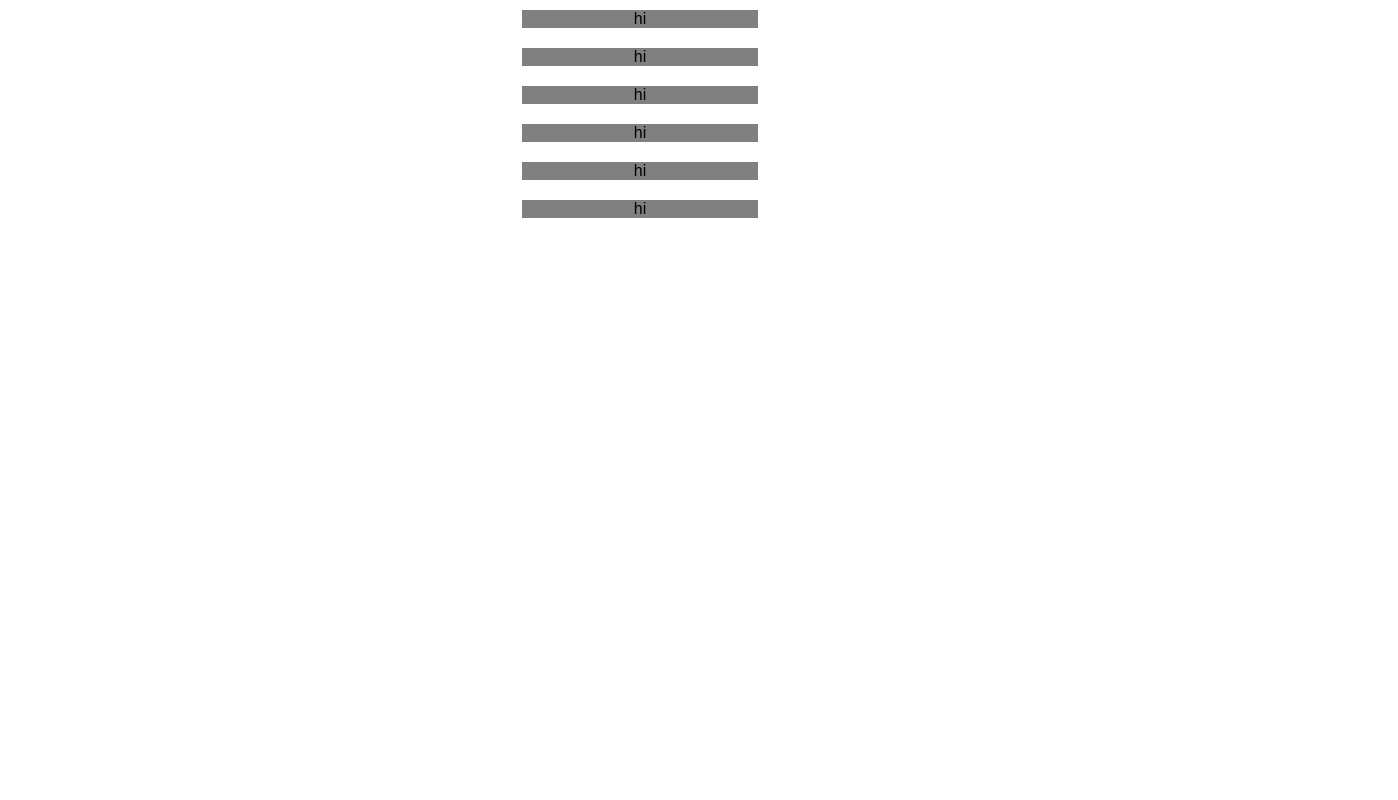
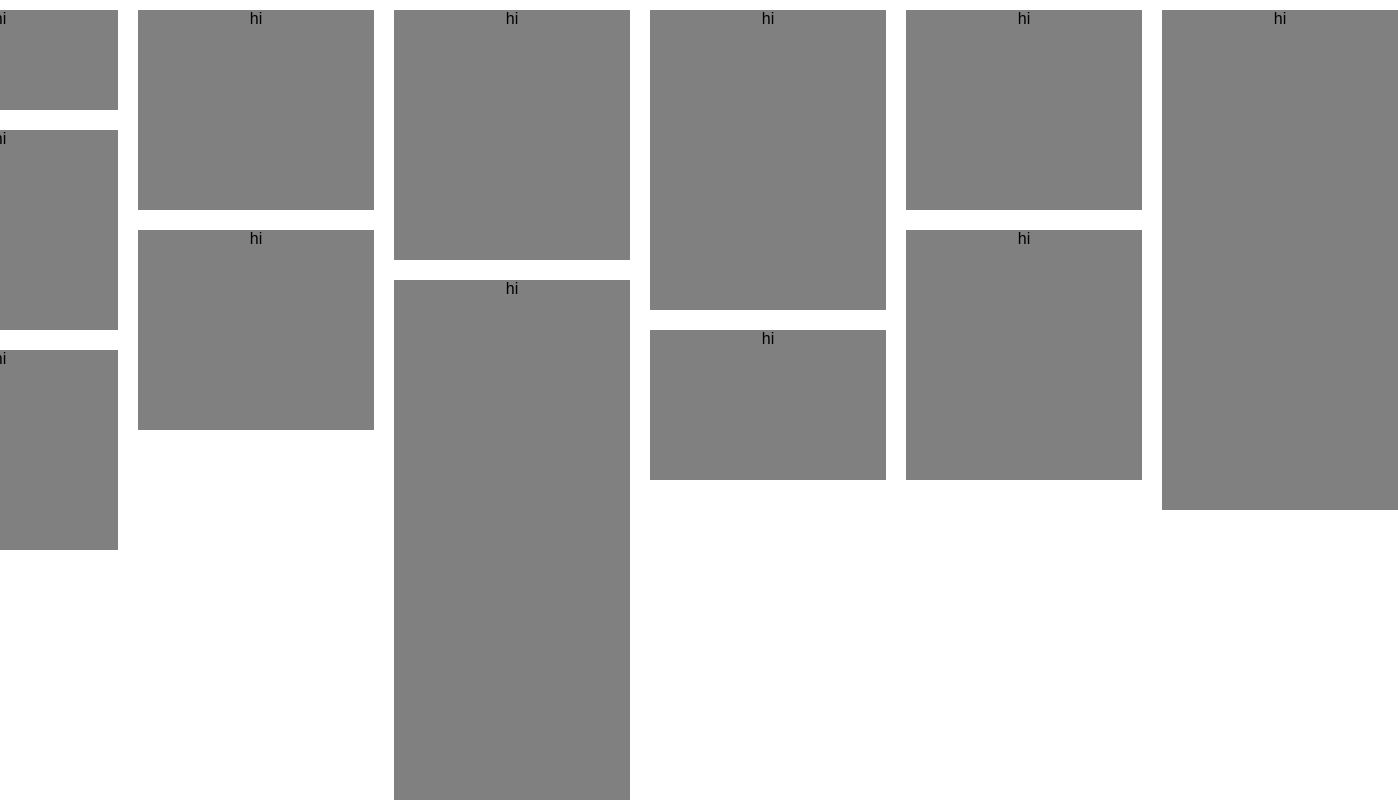
Before and after one commit to jamiemd/masonry-grid, a React (Create React App) app: page / in a window 1280 px wide. Shown: the top 800 px of the page, 1398 px wide, since content can reach past the window. Built offline with nearby package versions, Linux system fonts and the light colour scheme.

Commit message:
rendering columns

```diff
--- a/src/Grid.js
+++ b/src/Grid.js
@@ -53,37 +53,47 @@ class Grid extends Component {
     return (
       <div style={container}>
         <div style={columnMain}>
-          {columns.map((image, i) => (
+          {columns[0].map((image, i) => (
             <div style={{ height: image.height, ...column }} key={i}>
               hi
             </div>
           ))}
         </div>
-        {/* <div style={columnMain}>
-          {this.state.column2.map(image => (
-            <div style={column}>{image}</div>
+        <div style={columnMain}>
+          {columns[1].map((image, i) => (
+            <div style={{ height: image.height, ...column }} key={i}>
+              hi
+            </div>
           ))}
         </div>
         <div style={columnMain}>
-          {this.state.column3.map(image => (
-            <div style={column}>{image}</div>
+          {columns[2].map((image, i) => (
+            <div style={{ height: image.height, ...column }} key={i}>
+              hi
+            </div>
           ))}
         </div>
         <div style={columnMain}>
-          {this.state.column4.map(image => (
-            <div style={column}>{image}</div>
+          {columns[3].map((image, i) => (
+            <div style={{ height: image.height, ...column }} key={i}>
+              hi
+            </div>
           ))}
         </div>
         <div style={columnMain}>
-          {this.state.column5.map(image => (
-            <div style={column}>{image}</div>
+          {columns[4].map((image, i) => (
+            <div style={{ height: image.height, ...column }} key={i}>
+              hi
+            </div>
           ))}
         </div>
         <div style={columnMain}>
-          {this.state.column6.map(image => (
-            <div style={column}>{image}</div>
+          {columns[5].map((image, i) => (
+            <div style={{ height: image.height, ...column }} key={i}>
+              hi
+            </div>
           ))}
-        </div> */}
+        </div>
       </div>
     );
   }
```
